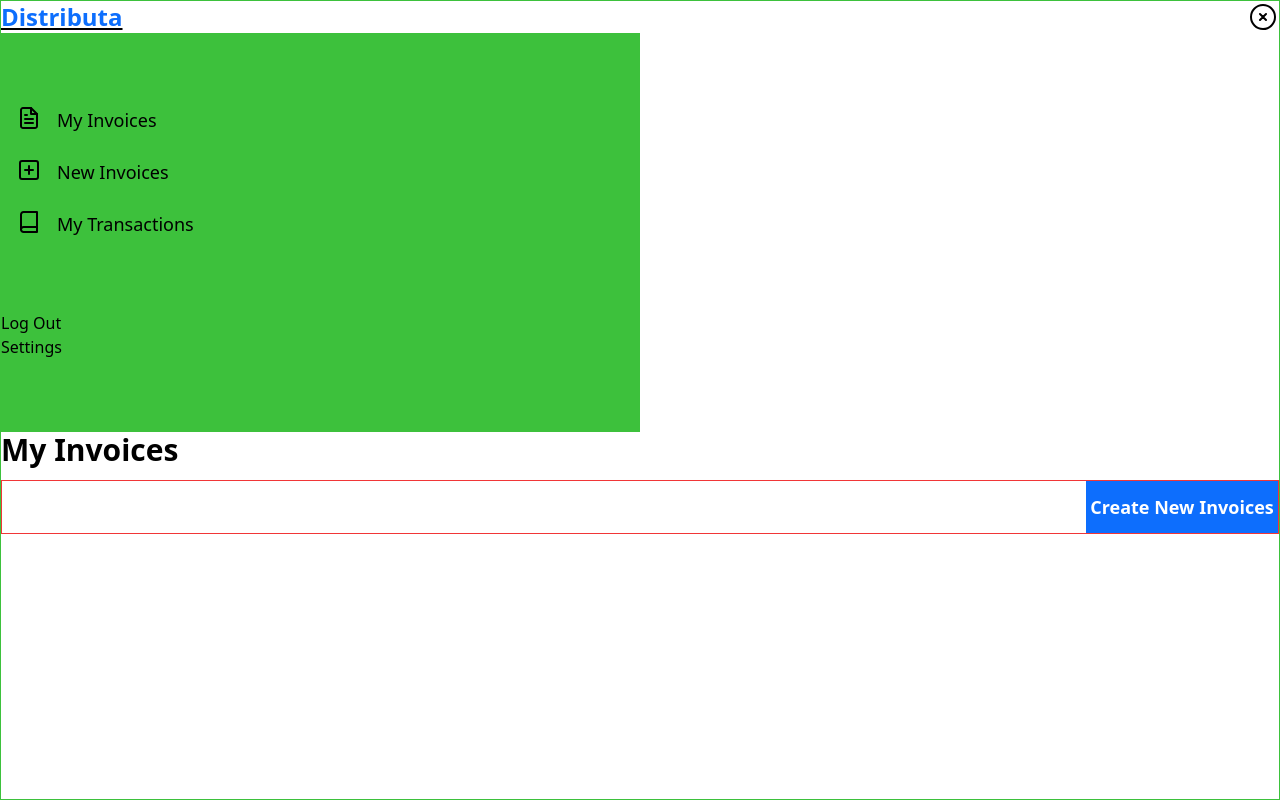
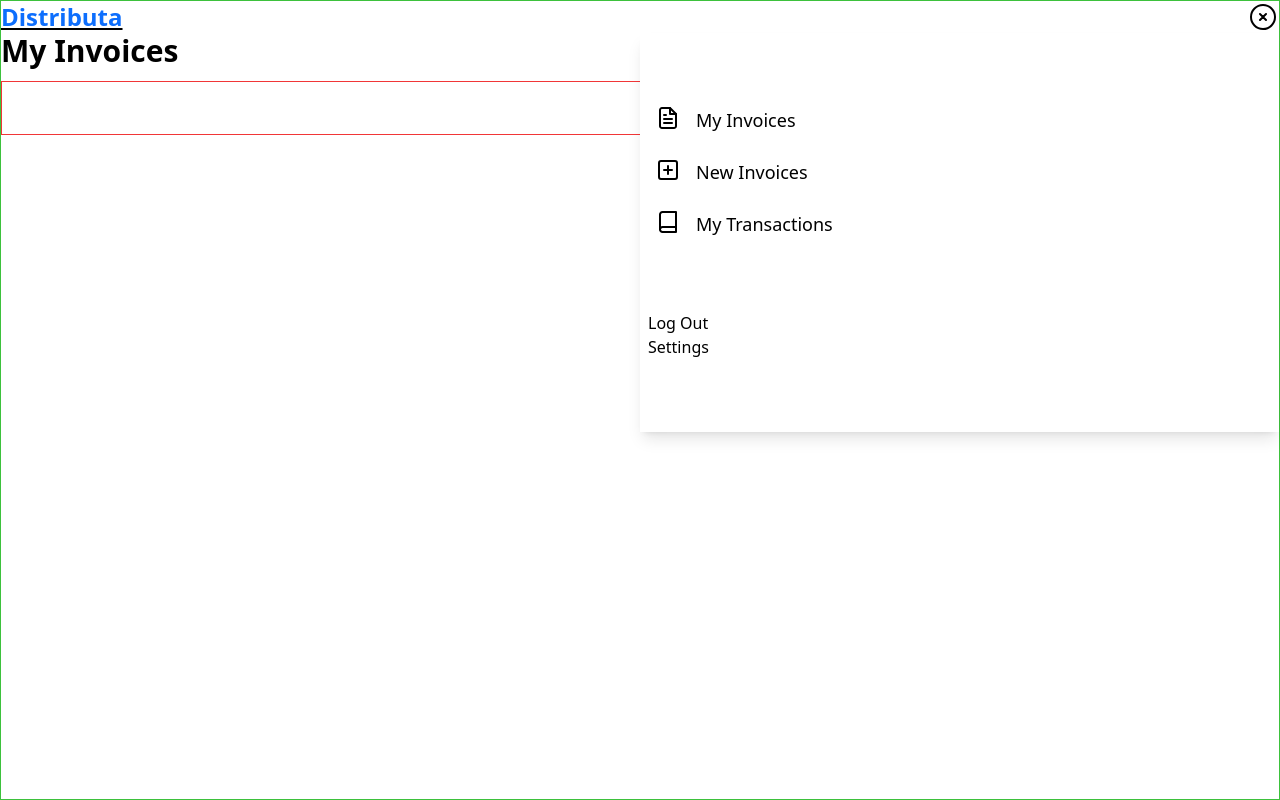
Before and after one commit to nakayizakevina/Distributa-Version2, a website: page myInvoice.html in a window 1280 px wide. Both pictures are taken after a click on the icon 1263 px from the left and 17 px from the top of the page. Drawn offline with Linux system fonts and the light colour scheme.

Commit message:
have added the positioning to the parent and child containers

```diff
--- a/myInvoice.html
+++ b/myInvoice.html
@@ -6,7 +6,7 @@
     <title>My Invoices Empty state</title>
     <link rel="stylesheet" href="./output.css">
 </head>
-<body class="w-screen h-screen bg-White border border-Success">
+<body class="w-screen h-screen bg-White border border-Success relative">
     <div class="w-full flex justify-between">
         <h1 class="text-2xl font-semibold text-Accent underline decoration-Black">Distributa</h1>
         <svg id="menu-icon" class="w-8 h-8 cursor-pointer"
@@ -24,7 +24,7 @@
         <path stroke-linecap="round" stroke-linejoin="round" d="M9.75 9.75l4.5 4.5m0-4.5l-4.5 4.5M21 12a9 9 0 11-18 0 9 9 0 0118 0z" />
        </svg>
     </div>
-    <div id="menu-items"  class="hidden w-1/2 h-1/2 flex flex-col justify-evenly bg-Success">
+    <div id="menu-items"  class="hidden w-1/2 h-1/2 flex flex-col justify-evenly shadow-lg  bg-White  absolute right-0">
         <div class="w-full flex flex-col px-4  gap-6 ">
             <div class="flex gap-4">
                <svg class="" width="24" height="24" viewBox="0 0 24 24" fill="none" xmlns="http://www.w3.org/2000/svg">
@@ -53,7 +53,7 @@
                 <p class="text-lg text-Black">My Transactions</p>
             </div>
         </div>
-        <div>
+        <div class="pl-2">
             <p>Log Out</p>
             <p>Settings</p>
         </div>
```
Also changed, not shown: output.css.
